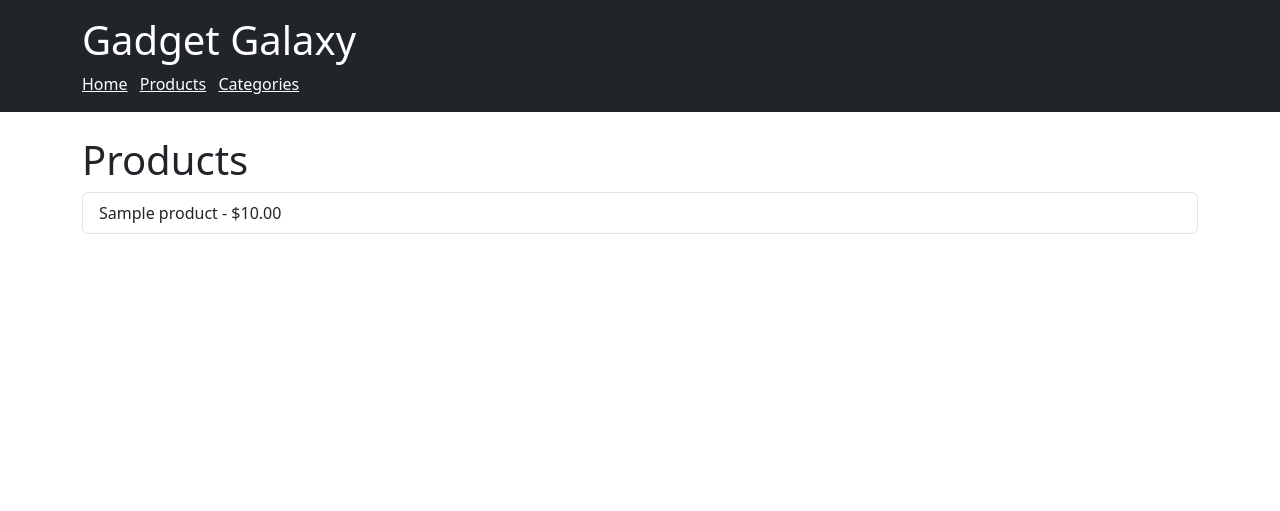
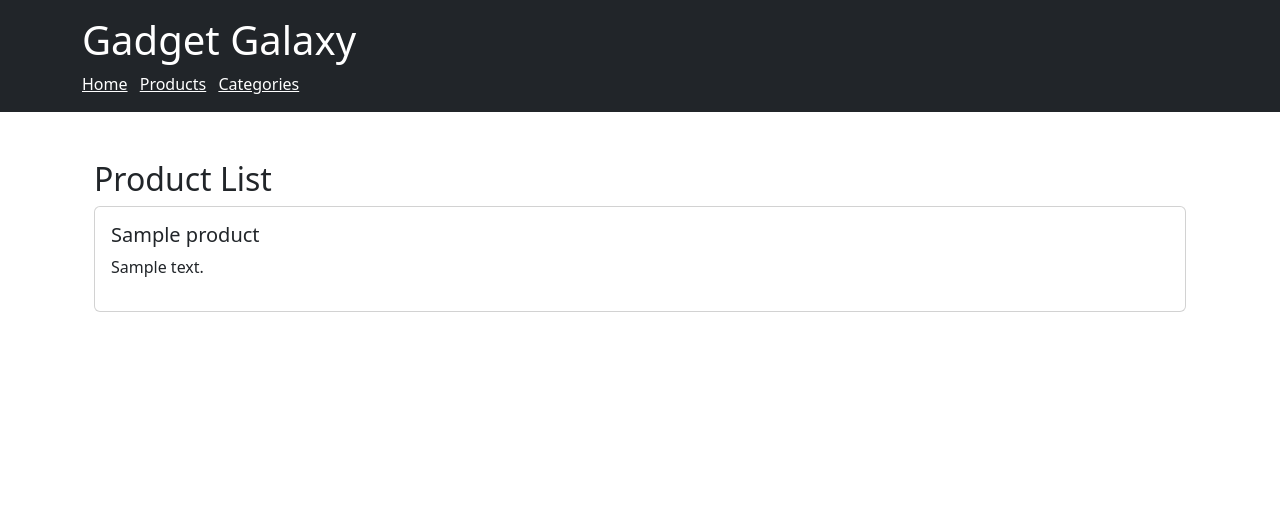
Before and after one commit to aahmed1009/gadget_galaxy-Django, a Django app: page /products/ in a window 1280 px wide. Shown: the top 511 px of the page. Run offline with Django 5.2, Linux system fonts and the light colour scheme; tables that the repository leaves empty hold one stand-in row (values such as "Sample post").

Commit message:
Product-->list using class based view

```diff
--- a/product/templates/new_product.html
+++ b/product/templates/new_product.html
@@ -6,7 +6,7 @@
     enctype="multipart/form-data"
     class="border p-4 rounded shadow-sm bg-light"
   >
-    {% csrf_token %} {{ form.as_p }}
+    {% csrf_token %} {{ form.as_table }}
     <button type="submit" class="btn btn-primary">Add Product</button>
   </form>
 </div>
--- a/product/templates/product_list.html
+++ b/product/templates/product_list.html
@@ -1,10 +1,15 @@
 {% extends "index.html" %} {% block content %}
-<h1>Products</h1>
-<ul class="list-group">
+<div class="container mt-4">
+  <h2>Product List</h2>
   {% for product in products %}
-  <li class="list-group-item">{{ product.name }} - ${{ product.price }}</li>
+  <div class="card mb-3">
+    <div class="card-body">
+      <h5>{{ product.name }}</h5>
+      <p>{{ product.description}}</p>
+    </div>
+  </div>
   {% empty %}
-  <li class="list-group-item">No products found.</li>
+  <p>No products found.</p>
   {% endfor %}
-</ul>
+</div>
 {% endblock %}
--- a/product/urls.py
+++ b/product/urls.py
@@ -14,6 +14,8 @@ urlpatterns = [
     path('products/<int:id>/soft-delete/', product_soft_delete, name='product_soft_delete'),
     path('products/<int:id>/hard-delete/', product_hard_delete, name='product_hard_delete'),
     path('products/<int:id>/update/', product_update, name='product_update'),
+    #list using class based view
+    path('products/', ProductListView.as_view(), name='product_list'),
 
 
 
--- a/product/views.py
+++ b/product/views.py
@@ -5,6 +5,8 @@ from .models import Product
 from django.http import HttpResponse
 from category.models import Category
 from .forms import ProductForm
+from django.views.generic import ListView
+from django.views import View
 # Create your views here.
 def index(request):
     return render(request, 'index.html')
@@ -104,3 +106,10 @@ def product_soft_delete(request, id):
 def product_hard_delete(request, id):
     Product.hard_delete(id)
     return redirect('product_admin')
+class ProductListView(ListView):
+    model = Product
+    template_name = 'product/product_list.html'
+    context_object_name = 'products'
+
+    def get_queryset(self):
+        return Product.objects.filter(status=True)
```
Also changed, not shown: media/product_images/GWVI86lX0AAlq9T.jpeg (added), media/product_images/download_1JFNKMp.jpeg (added).
